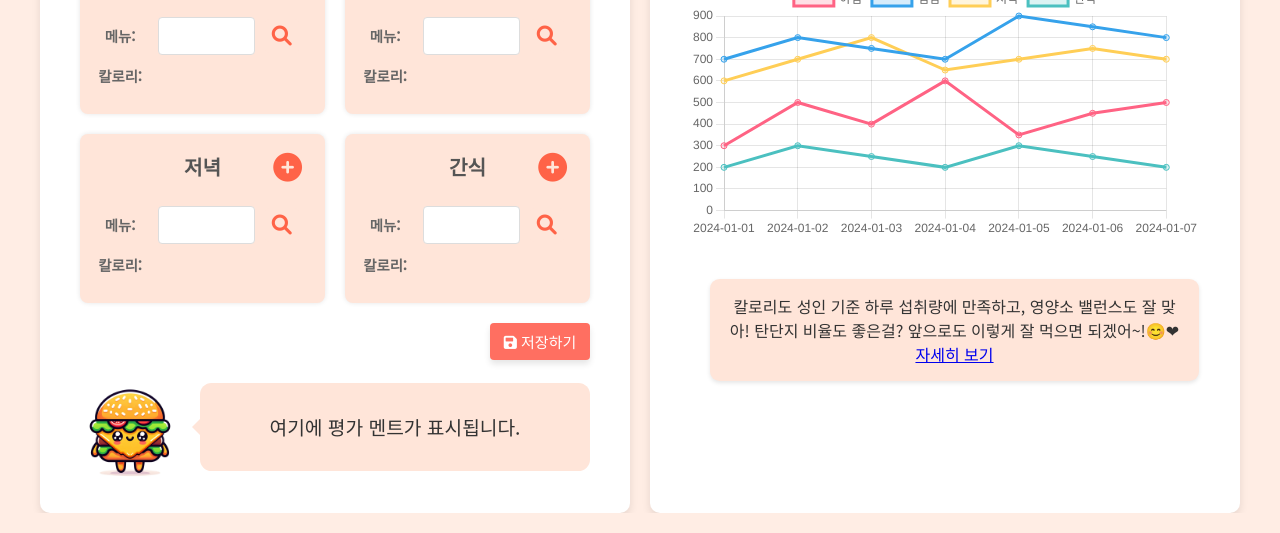
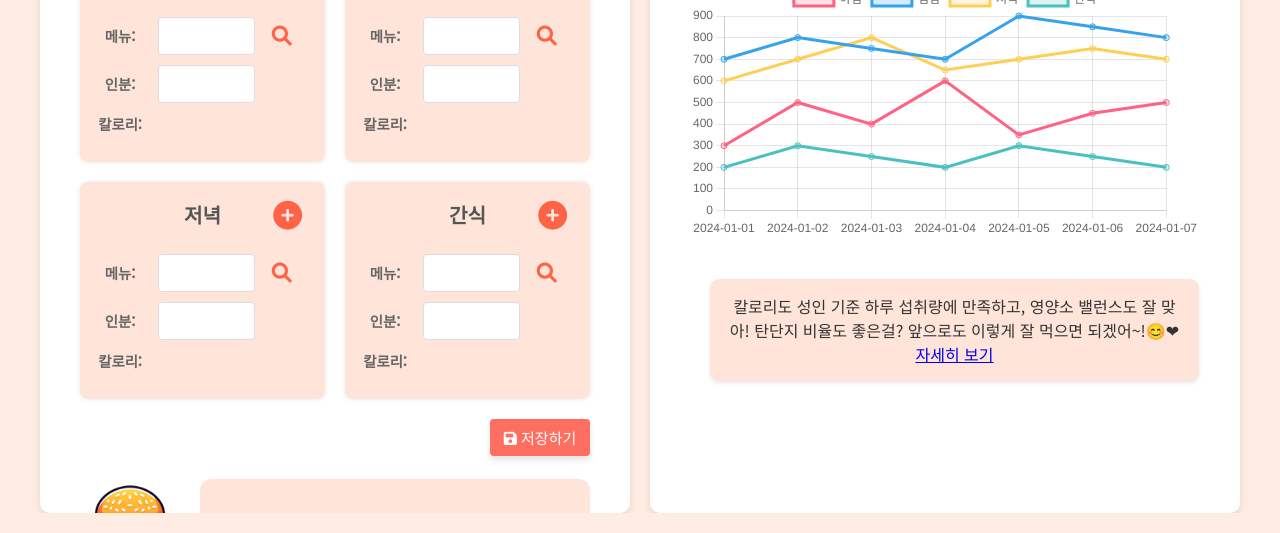
Before and after one commit to choichanwoo001/Stop-eat, a plain HTML site: page mealInput.html in a window 1280 px wide. Shown: the part 267-800 px from the top of the page. Drawn offline with nearby package versions, Linux system fonts and the light colour scheme.

Commit message:
Update mealInput.html
인분 추가

```diff
--- a/mealInput.html
+++ b/mealInput.html
@@ -55,6 +55,11 @@
                             <ul id="breakfast-results-0" class="search-results"></ul>
                         </div>
                         <div class="input-row">
+                            <label for="breakfast-serving-0">인분:</label>
+                                <input type='number' min='0.5' max='5' step='0.5'>
+                            <div id="breakfast-serving-0" class="calorie-display" data-meal="breakfast"></div>
+                        </div>
+                        <div class="input-row">
                             <label for="breakfast-calories-0">칼로리:</label>
                             <div id="breakfast-calories-0" class="calorie-display" data-meal="breakfast"></div>
                         </div>
@@ -73,6 +78,11 @@
                                 <i class="fas fa-search"></i>
                             </button>
                             <ul id="lunch-results-0" class="search-results"></ul>
+                        </div>
+                        <div class="input-row">
+                            <label for="lunch-serving-0">인분:</label>
+                                <input type='number' min='0.5' max='5' step='0.5'>
+                            <div id="lunch-serving-0" class="calorie-display" data-meal="lunch"></div>
                         </div>
                         <div class="input-row">
                             <label for="lunch-calories-0">칼로리:</label>
@@ -95,6 +105,11 @@
                             <ul id="dinner-results-0" class="search-results"></ul>
                         </div>
                         <div class="input-row">
+                            <label for="dinner-serving-0">인분:</label>
+                                <input type='number' min='0.5' max='5' step='0.5'>
+                            <div id="dinner-serving-0" class="calorie-display" data-meal="dinner"></div>
+                        </div>
+                        <div class="input-row">
                             <label for="dinner-calories-0">칼로리:</label>
                             <div id="dinner-calories-0" class="calorie-display" data-meal="dinner"></div>
                         </div>
@@ -113,6 +128,11 @@
                                 <i class="fas fa-search"></i>
                             </button>
                             <ul id="snack-results-0" class="search-results"></ul>
+                        </div>
+                        <div class="input-row">
+                            <label for="snack-serving-0">인분:</label>
+                                <input type='number' min='0.5' max='5' step='0.5'>
+                            <div id="snack-serving-0" class="calorie-display" data-meal="snack"></div>
                         </div>
                         <div class="input-row">
                             <label for="snack-calories-0">칼로리:</label>
```
